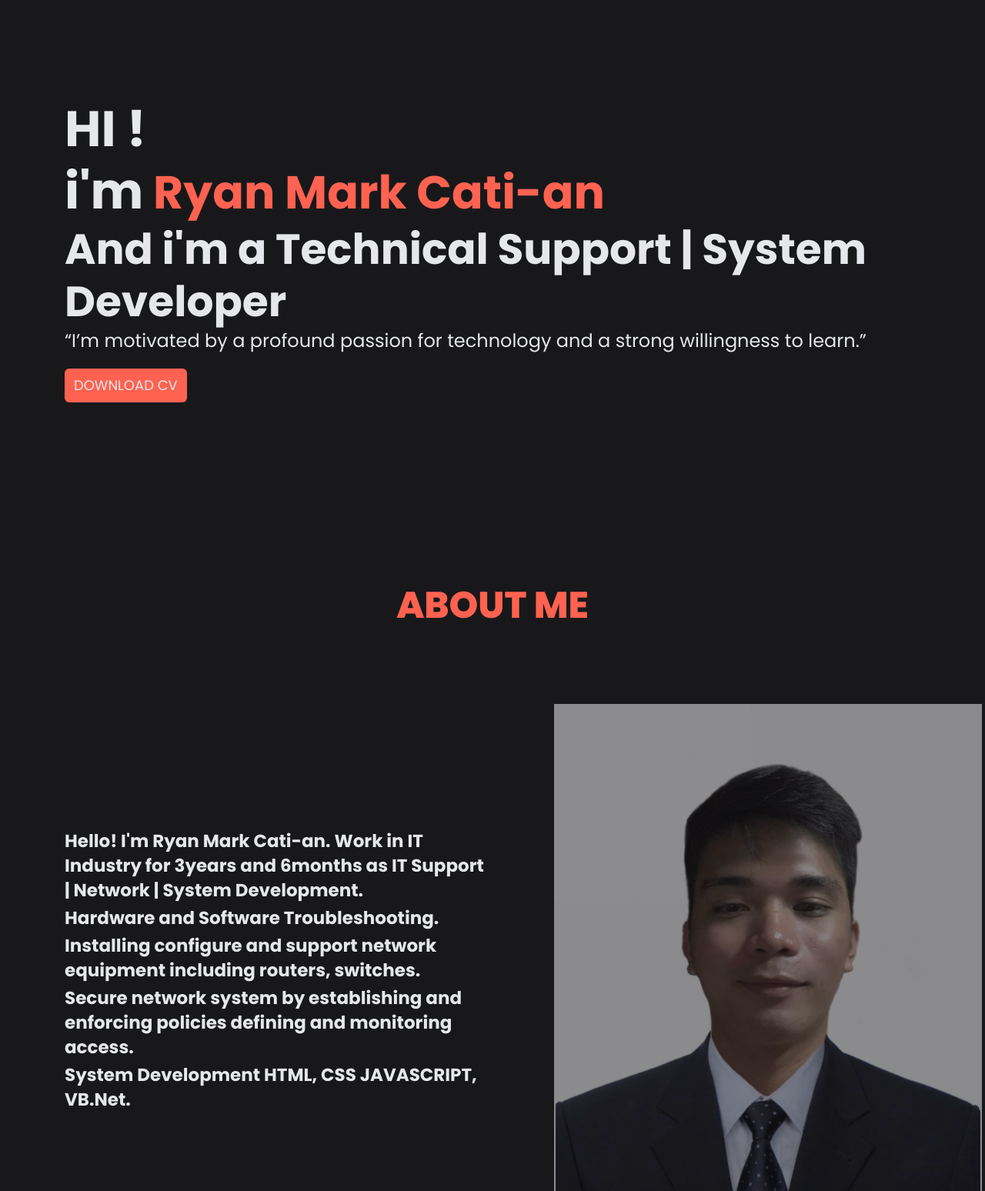
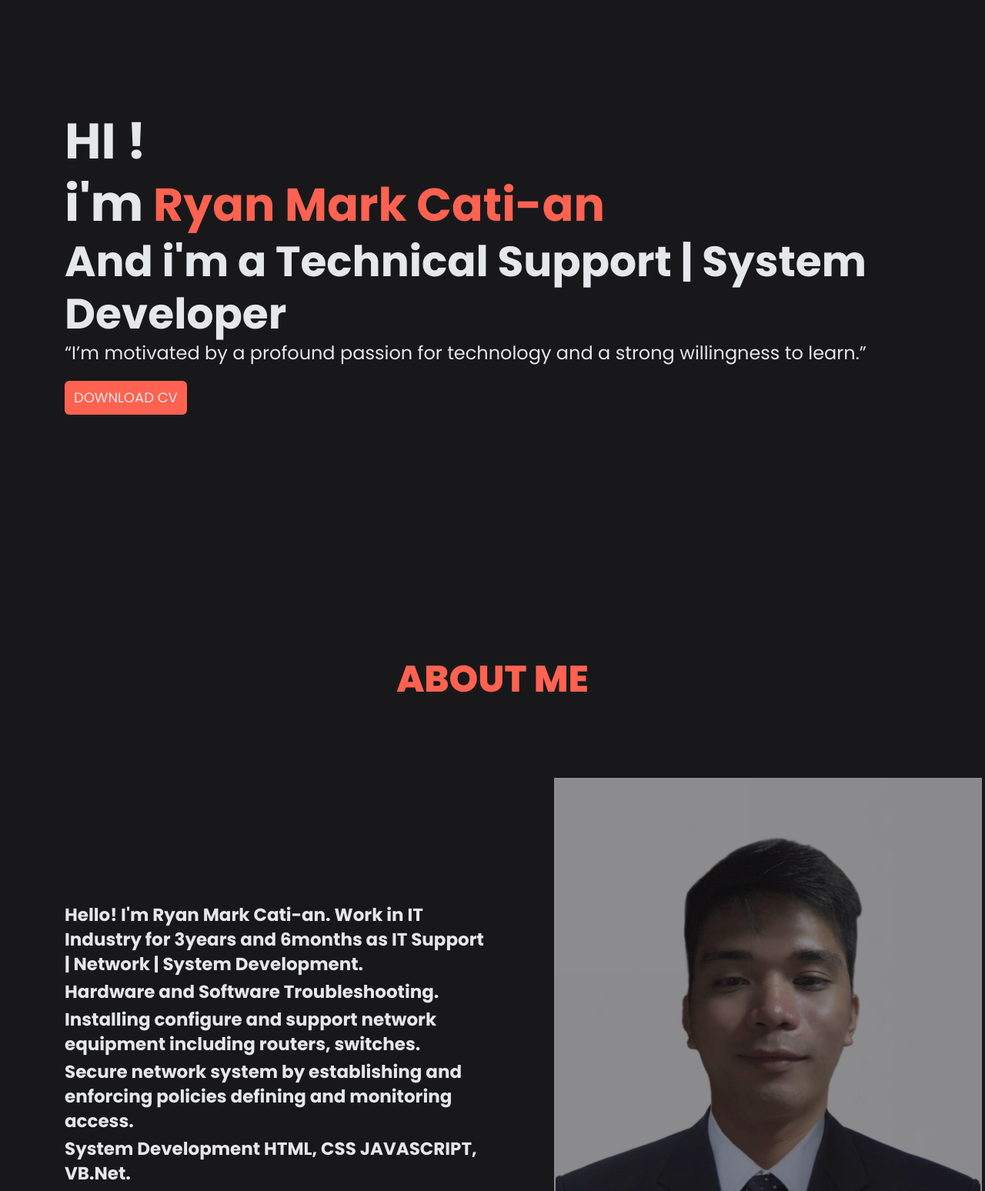
Before and after one commit to r-catian/r-catian.github.io, a website: page index.html in a window 1280 px wide. Shown: the part 89-1637 px from the top of the page at 77% size. Drawn offline with nearby package versions, Linux system fonts and the light colour scheme.

Commit message:
third attempt

```diff
--- a/index.html
+++ b/index.html
@@ -107,8 +107,8 @@
       </div>
     </div>
   </section> -->
-  <section class="max-w-6xl mx-auto px-5">
-    <div class="flex-1 mt-28">
+  <section class="max-w-6xl mx-auto px-5 mb-72">
+    <div class="flex-1 mt-32">
       <h1 class="text-4xl md:text-[65px] font-bold leading-tight uppercase">Hi !</h1>
       <h1 class="text-4xl md:text-[65px] font-bold leading-tight">i'm<span
           class="text-4xl md:text-[60px] text-[#FF6250] font-bold leading-tight"> Ryan Mark Cati-an</span></h1>
@@ -124,7 +124,7 @@
 
   <!-- about section -->
 
-  <section class="max-w-6xl mx-auto px-5 my-16 mt-60" id="about">
+  <section class="max-w-6xl mx-auto px-5 my-16 mt-80" id="about">
     <h1 class="text-[#FF6250] font-extrabold uppercase text-5xl mb-10 flex justify-center">About Me</h1>
     <div class="py-10 flex flex-col md:flex-row justify-between items-center mt-16">
       <div class="md:w-1/2 mt-0">
```
